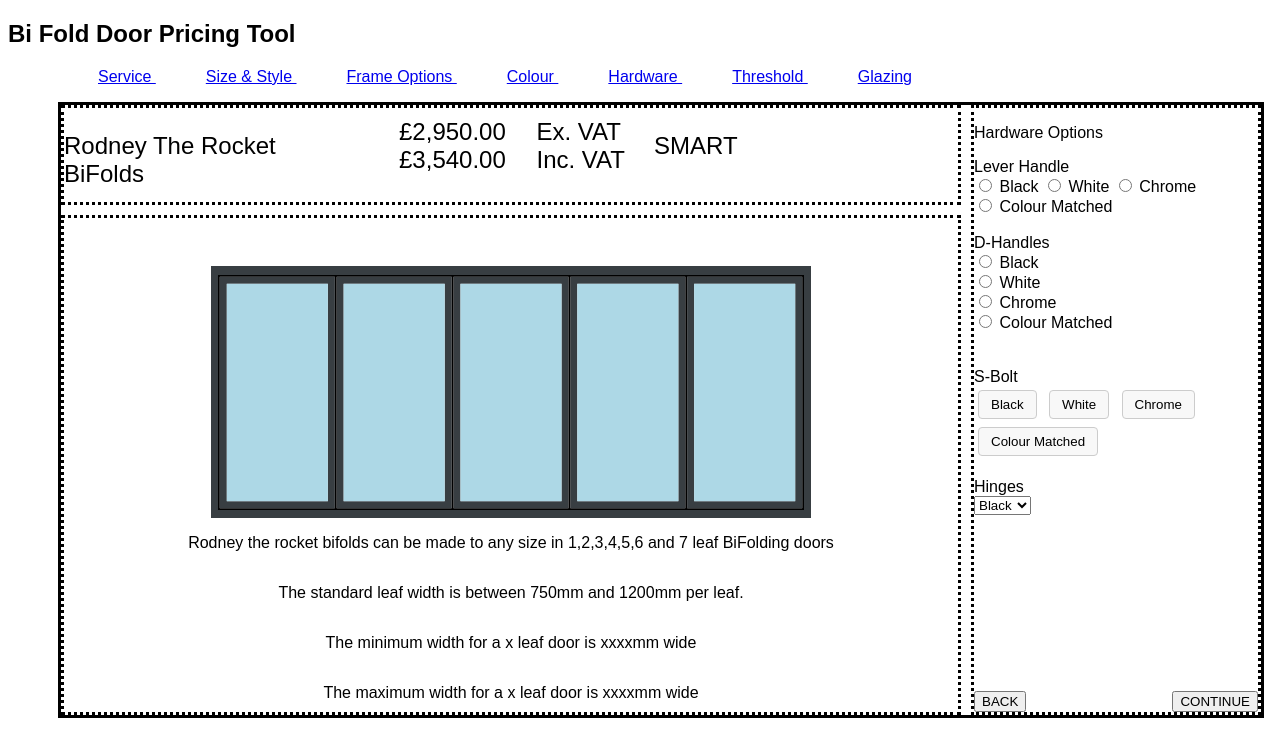
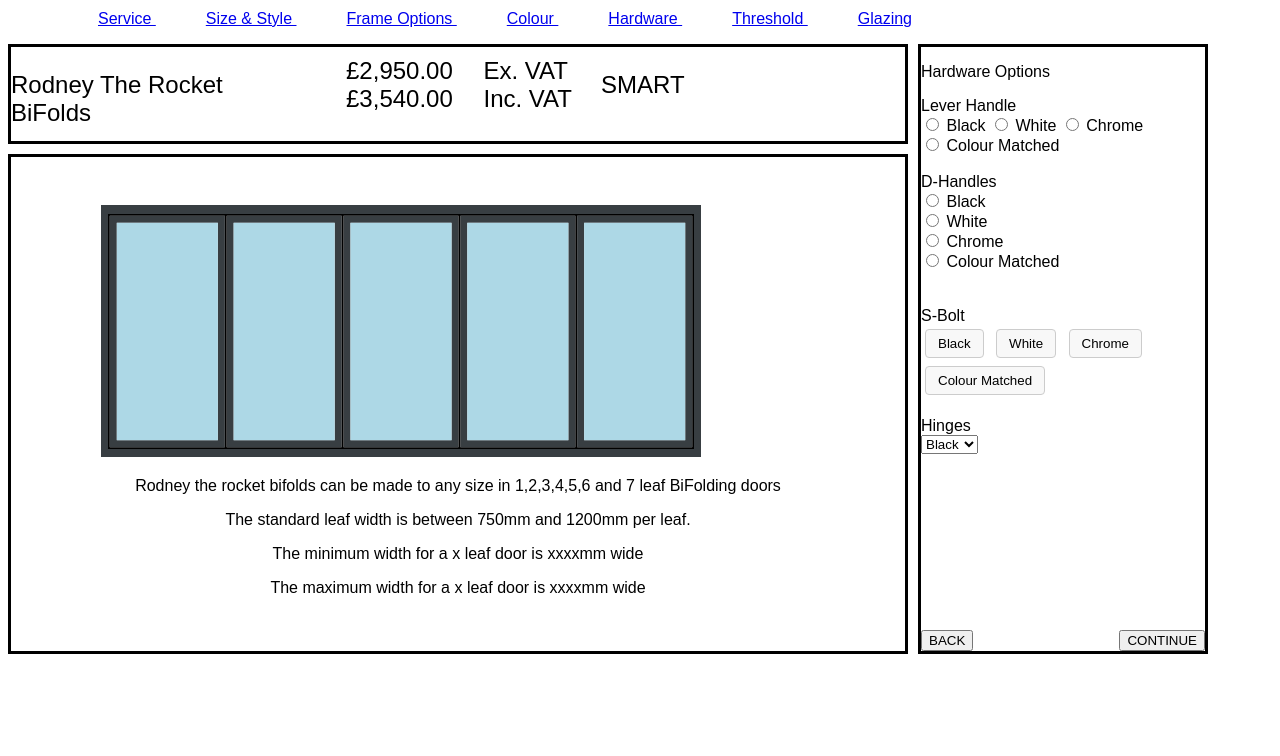
Before and after one commit to PRMprojects/bifoldquoter, a plain HTML site: page index.html in a window 1280 px wide. Drawn offline with Linux system fonts and the light colour scheme.

Commit message:
friday layouts
learn some more css

```diff
--- a/index.html
+++ b/index.html
@@ -4,12 +4,11 @@
         <title>Bi Fold Pricing Tool</title>
         <link rel="stylesheet" href="styles/BiFoldPricerStyles.css">
         <meta name="viewport" content="width=device-width,
-        initial-scale=1.0, maximum-scale=1.0, user-scalable=no">
+        initial-scale=1.0, maximum-scale=1.0 user-scalable=no">
 
     </head>
     <body>
         <div class="tab-pane">
-            <h2 id="tabs-title">Bi Fold Door Pricing Tool</h2>
             <ul aria-labelledby="tabs-title">
                 <li><a id="tab-1" href="#service"> Service </a></li>
                 <li><a id="tab-2" href="#size-style"> Size & Style </a></li>
@@ -21,7 +20,7 @@
             </ul>
 
             <div class="main-pane">
-                <div class="image-outview">
+                <div class="image-outview pane-style">
                     <canvas class = "canvas" id="canvas-outview"></canvas>
                     <p>Rodney the rocket bifolds can be made to any size in 1,2,3,4,5,6 and 7 leaf BiFolding doors</p>
                     <p>The standard leaf width is between 750mm and 1200mm per leaf.</p>
@@ -30,7 +29,7 @@
 
                 </div>
 
-                <div class="top-panel">
+                <div class="top-panel pane-style">
                     <div id="logo-panel">
                         <p>Rodney The Rocket BiFolds</p>
                     </div>
@@ -49,7 +48,7 @@
                     </div>
                 </div>
 
-                <div class="interaction-pane">
+                <div class="interaction-pane pane-style">
                     <div id="service" aria-labelledby="tab-1"><p>Service & Sector Options</p>
                         <button type="button" class = "service-button" id="service-button-1">Supply Only</button>
                         <button type="button" class = "service-button" id="service-button-2">Supply & Install</button>
--- a/styles/BiFoldPricerStyles.css
+++ b/styles/BiFoldPricerStyles.css
@@ -12,34 +12,35 @@ body,html {
 /*
                                                                 BOX LAYOUT CSS STYLES & BORDERS
 */
-div.main-pane {
-    min-width: 1200px;
+
+
+
+.main-pane {
+    width: 1200px;
     display: grid;
     grid-gap: 10px;
     grid-template-columns: [col1-start] 900px [col2-start] 290px [col2-end];
     grid-template-rows: [row1-start] 100px [row2-start] 500px [row2-end];
-    margin: 10px auto auto 50px;
-    border-style: solid;
-    overflow: auto;
+}
+@media (max-width: 1000px) {
+    .main-pane {
+        width: 100%;
+        grid-template-columns: 1fr;
+    }
 }
 
-div.image-outview {
-    border-style: dotted;
-    display: grid;
+.image-outview {
     grid-column: col1-start;
     grid-row: row2-start;
 }
 
 
 
-div.interaction-pane {
-    border-style: dotted;
-
+.interaction-pane {
     grid-column: col2-start;
     grid-row: row1-start / row2-end;
 }
-div.top-panel {
-    border-style: dotted;
+.top-panel {
     grid-column: col1-start;
     grid-row: row1-start;
 
@@ -47,6 +48,11 @@ div.top-panel {
     flex-direction: wrap;
     flex-flow: row nowrap;
 }
+.pane-style {
+    border-style: solid;
+}
+
+
 #price-panel {
     display: flex;
     flex-direction: wrap;
@@ -87,10 +93,6 @@ li {
 .leafButton {
     background-color:blue;
 }
-
-
-
-
 
 #sbblack, #sbwhite, #sbchrome, #sbcolmatch {
     padding: 6px 12px;
@@ -136,9 +138,6 @@ li {
 .reg-col-labels {
     display: block;
 }
-.pane-style {
-
-}
 /*
                                                                  IMAGE ELEMENT CSS STYLES
 */
```
